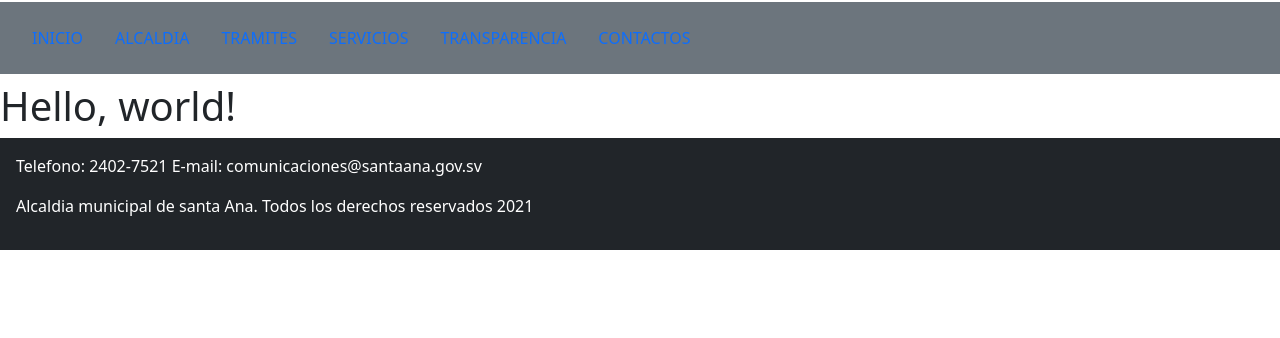
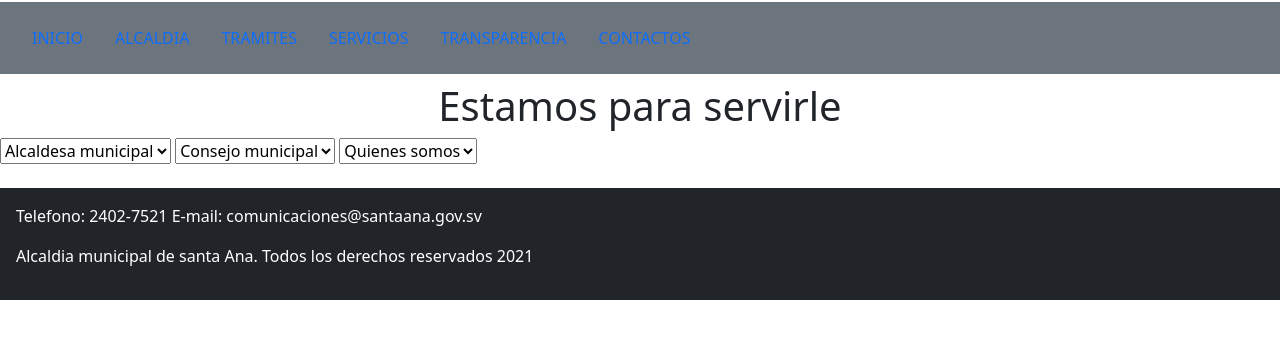
Before and after one commit to CL16006/practicaLaboratorio-unidad1, a plain HTML site: page alcaldia.html in a window 1280 px wide. Shown: the part 288-626 px from the top of the page. Drawn offline with nearby package versions, Linux system fonts and the light colour scheme.

Commit message:
solo asi lo pude subir

```diff
--- a/alcaldia.html
+++ b/alcaldia.html
@@ -8,7 +8,7 @@
     <!-- Bootstrap CSS -->
     <link href="https://cdn.jsdelivr.net/npm/bootstrap@5.0.0-beta2/dist/css/bootstrap.min.css" rel="stylesheet" integrity="sha384-BmbxuPwQa2lc/FVzBcNJ7UAyJxM6wuqIj61tLrc4wSX0szH/Ev+nYRRuWlolflfl" crossorigin="anonymous">
 
-    <title>Hello, world!</title>
+    <title>Alcaldia</title>
   </head>
   <body>
     <div class="p-3 mb-2 bg-primary text-white">
@@ -21,7 +21,7 @@
                 <a class="nav-link" href="index.html">INICIO</a>
               </li>
             <li class="nav-item">
-                <a class="nav-link" href="alcaldia.html">ALCALDIA</a>
+                <a class="nav-link" href="alcaldia.html">ALCALDIA </a>
               </li>
             <li class="nav-item">
                 <a class="nav-link" href="tramites.html">TRAMITES</a>
@@ -37,7 +37,31 @@
             </li>
           </ul>
     </div>
-    <h1>Hello, world!</h1>
+    <h1 align="center">Estamos para servirle</h1>
+
+    <select name="OS">
+      <option value="1">Alcaldesa municipal</option>
+      <option value="2">Milena de Escalon</option>
+    </select>
+    <select name="OS">
+      <option value="1">Consejo municipal</option>
+    </select>
+
+    <select name="OS">
+      <option value="1">Quienes somos</option>
+      <option value="2">Mision</option>
+      <option value="3">Vision</option>
+      <option value="10">Valores</option>
+
+   </select>
+
+    <br>
+    </br>
+
+
+
+
+
 
     <footer>
         <div class="p-3 mb-2 bg-dark text-white">
```
